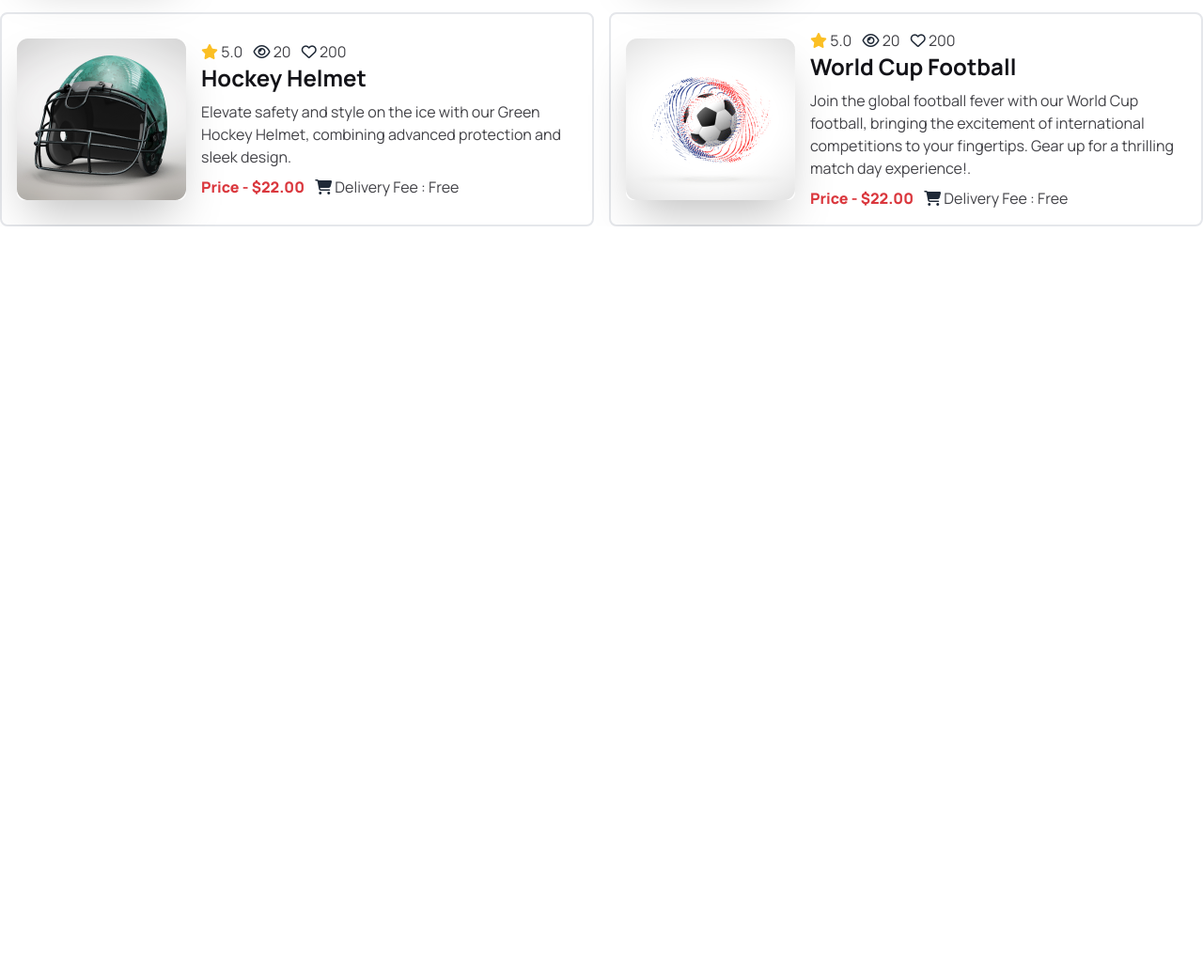
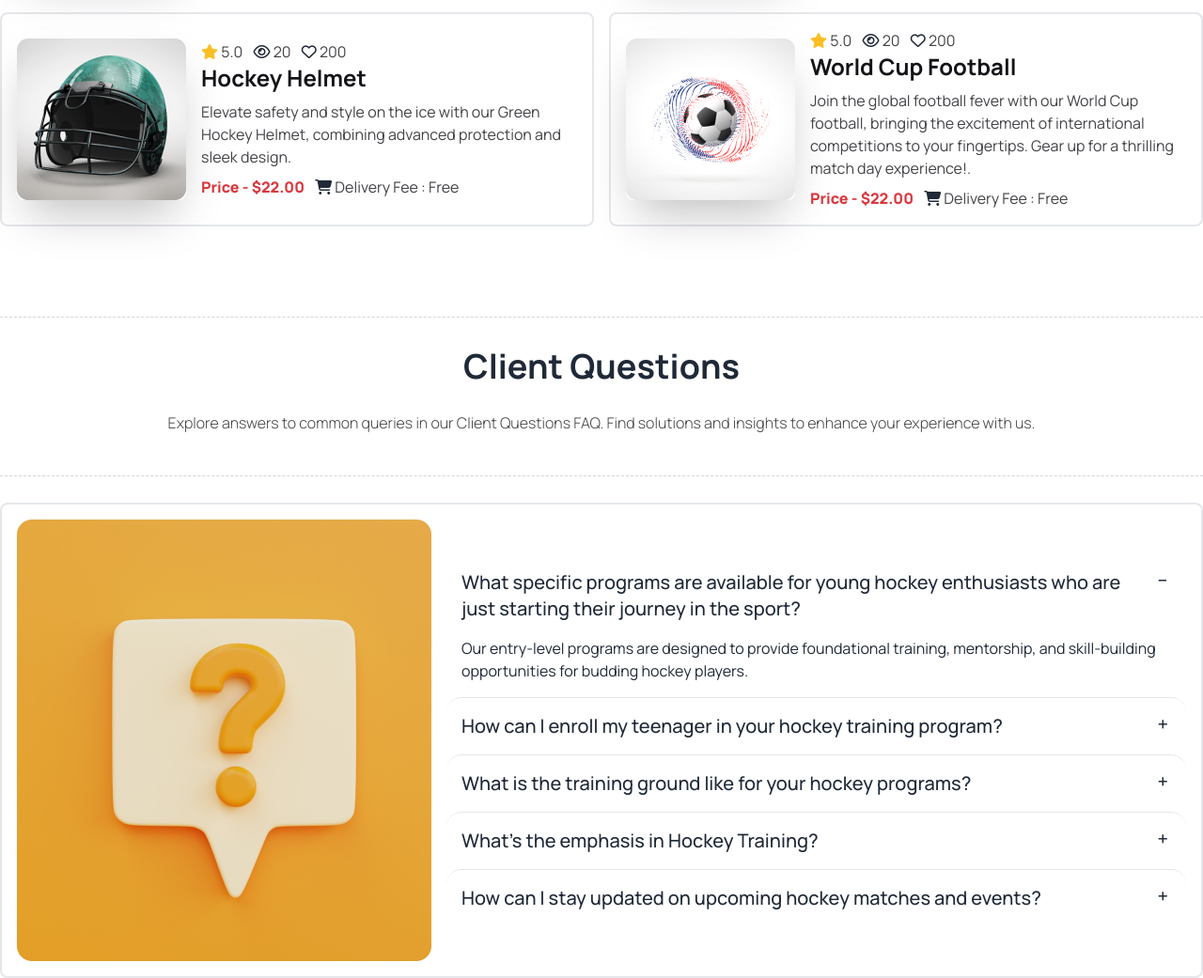
Before and after one commit to MarkBiswas73/B9A3, a plain HTML site: page index.html in a window 1280 px wide. Shown: the part 3168-4209 px from the top of the page at 94% size. Before the commit the page ends 3409 px from the top, so only its background shows below. Drawn offline with nearby package versions, Linux system fonts and the light colour scheme.

Commit message:
client session

```diff
--- a/index.html
+++ b/index.html
@@ -321,6 +321,76 @@
       </div>
     </div>
   </div>
+  </section>
+  <!-- Client Section -->
+
+<div class="text-center  mx-auto px-4 mt-24 border-dashed border-t border-b border-gray-300 p-4 my-7">
+  <h1 class=" sm:text-2xl lg:text-4xl  font-bold text-hockey-heading color m-4">
+        Client Questions
+  </h1 >
+  <p class="text-s font-light text-hockey-small-color m-7">Explore answers to common queries in our Client Questions FAQ. Find solutions and insights to enhance your experience with us.</p>
+</div>
+
+<!-- Question Lists -->
+<div class="hero border-2 border-gray-200 rounded-lg">
+  <div class="hero-content flex-col lg:flex-row">
+    <img src="Images/11.png" class="max-w-full rounded-lg" />
+    <div class="divide-y divide-solid">
+      <!-- Q1 -->
+      <div class="collapse collapse-plus ">
+        <input type="radio" name="my-accordion-3" checked="checked" />
+        <div class="collapse-title text-xl font-medium">
+            What specific programs are available for young hockey enthusiasts who are just starting their journey in the sport?
+        </div>
+        <div class="collapse-content">
+          <p>Our entry-level programs are designed to provide foundational training, mentorship, and skill-building opportunities for budding hockey players.</p>
+        </div>
+      </div>
+      <!-- Q2 -->
+      <div class="collapse collapse-plus ">
+        <input type="radio" name="my-accordion-3" />
+        <div class="collapse-title text-xl font-medium">
+            How can I enroll my teenager in your hockey training program?
+        </div>
+        <div class="collapse-content">
+          <p> Enrolling your teenager is easy! Visit our registration page, fill in the necessary details, and get ready to embark on a journey of professional hockey training..</p>
+        </div>
+      </div>
+      <!-- Q3 -->
+      <div class="collapse collapse-plus ">
+        <input type="radio" name="my-accordion-3" />
+        <div class="collapse-title text-xl font-medium">
+            What is the training ground like for your hockey programs?
+        </div>
+        <div class="collapse-content">
+          <p>Our state-of-the-art training ground is equipped with top-notch facilities, ensuring that players receive the best environment for honing their skills and reaching their full potential.</p>
+        </div>
+      </div>
+      <!-- Q4 -->
+      <div class="collapse collapse-plus ">
+        <input type="radio" name="my-accordion-3" />
+        <div class="collapse-title text-xl font-medium">
+          What's the emphasis in Hockey Training?
+        </div>
+        <div class="collapse-content">
+          <p>Comprehensive training covers skill development, tactical prowess, and physical conditioning for a competitive edge on the ice.</p>
+        </div>
+      </div>
+      <!-- Q5 -->
+      <div class="collapse collapse-plus ">
+        <input type="radio" name="my-accordion-3" />
+        <div class="collapse-title text-xl font-medium">
+            How can I stay updated on upcoming hockey matches and events?
+        </div>
+        <div class="collapse-content">
+          <p>Stay in the loop by visiting our events page regularly, subscribing to our newsletter, and following our social media channels.</p>
+        </div>
+      </div>
+
+    </div>
+  </div>
+</div>
+
 
   </main>
 
```
